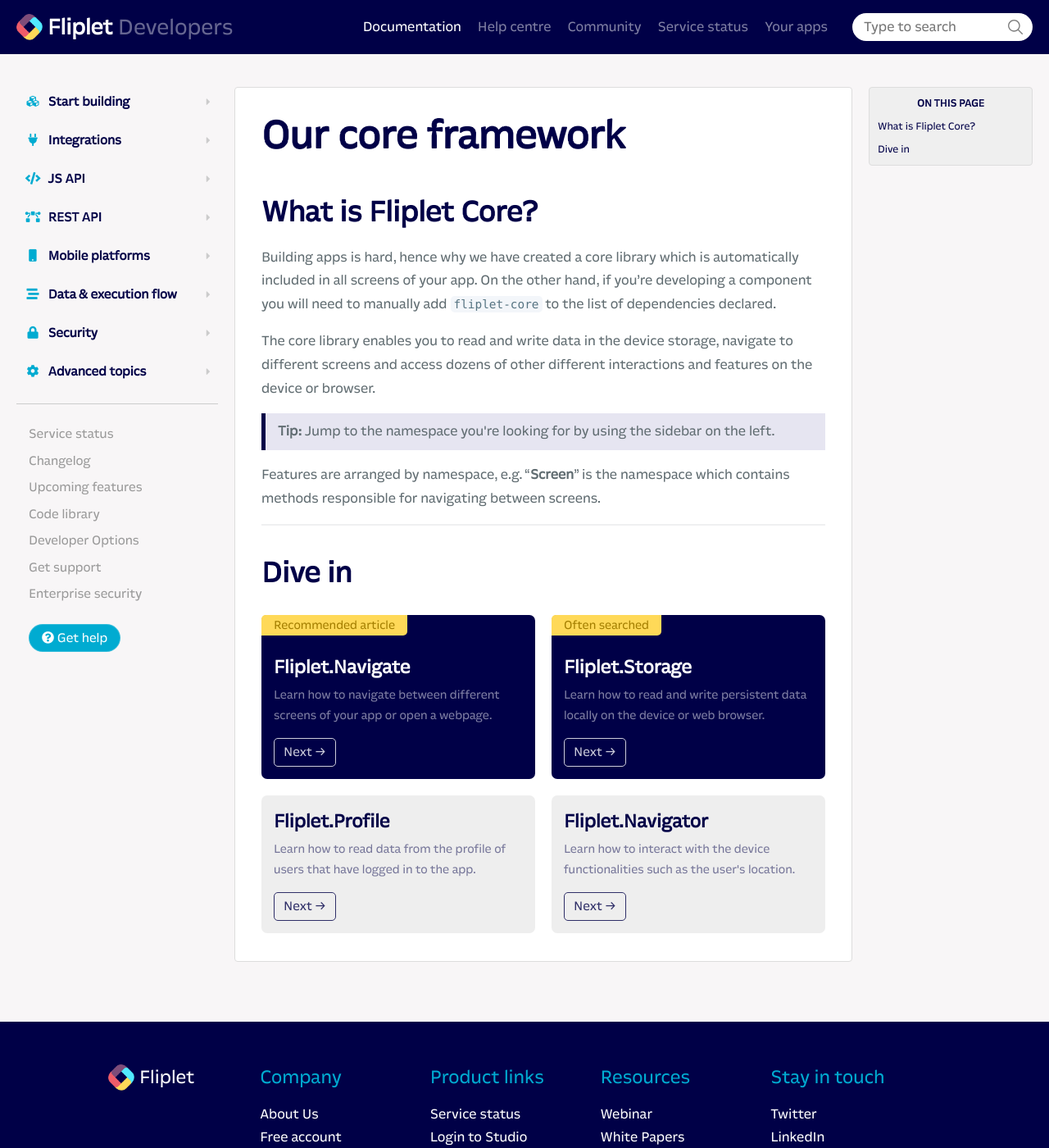
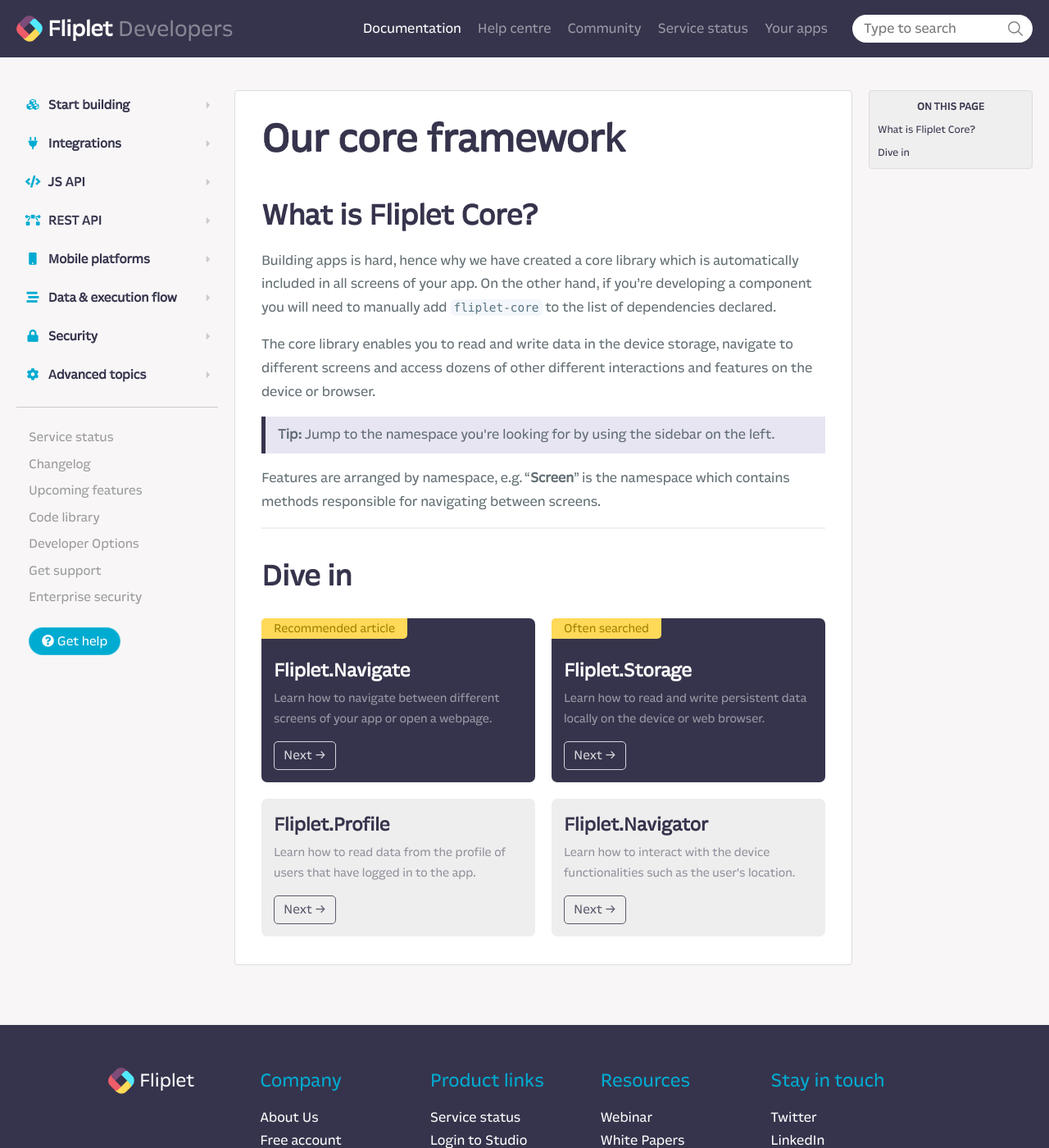
Before and after one commit to Fliplet/fliplet-cli, a Jekyll site: the page built from docs/API/core/overview.md, in a window 1280 px wide and 1400 px high. Shown: the whole window at 82% size. Built offline with Jekyll 4.4.1, drawn with Linux system fonts in a browser that asks for light colours; nearby versions of some CDN libraries; our own code applies the rules of GitHub Pages for plain Markdown files; library files that are not in the unit come from our copies; comment, search, counter and statistics services are not loaded; a style sheet for code colours, icons or effects is not loaded.

Commit message:
css updates for header and color

```diff
--- a/docs/assets/css/style.scss
+++ b/docs/assets/css/style.scss
@@ -4,7 +4,7 @@
 @import "./vendor.theme.css";
 
 $primary: #00abd1;
-$primaryBackground: #000047;
+$primaryBackground: #36344c;
 $lightBackground: #f8f6f7;
 
 $secondaryBackground: #4279ca;
@@ -14,7 +14,7 @@
 
 $sidebarWidth: 286px;
 
-$header-height: 66px;
+$header-height: 70px;
 
 @font-face {
   font-family: 'BASE1';
```
